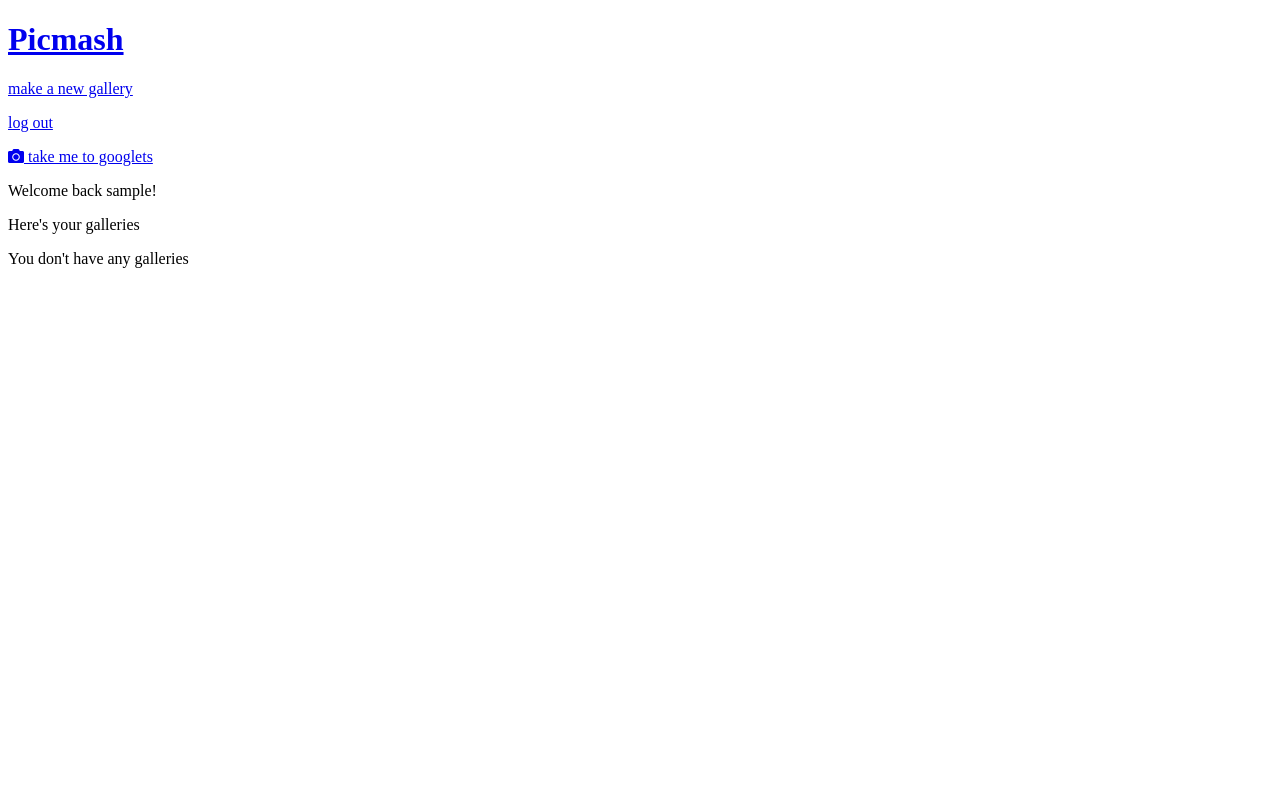
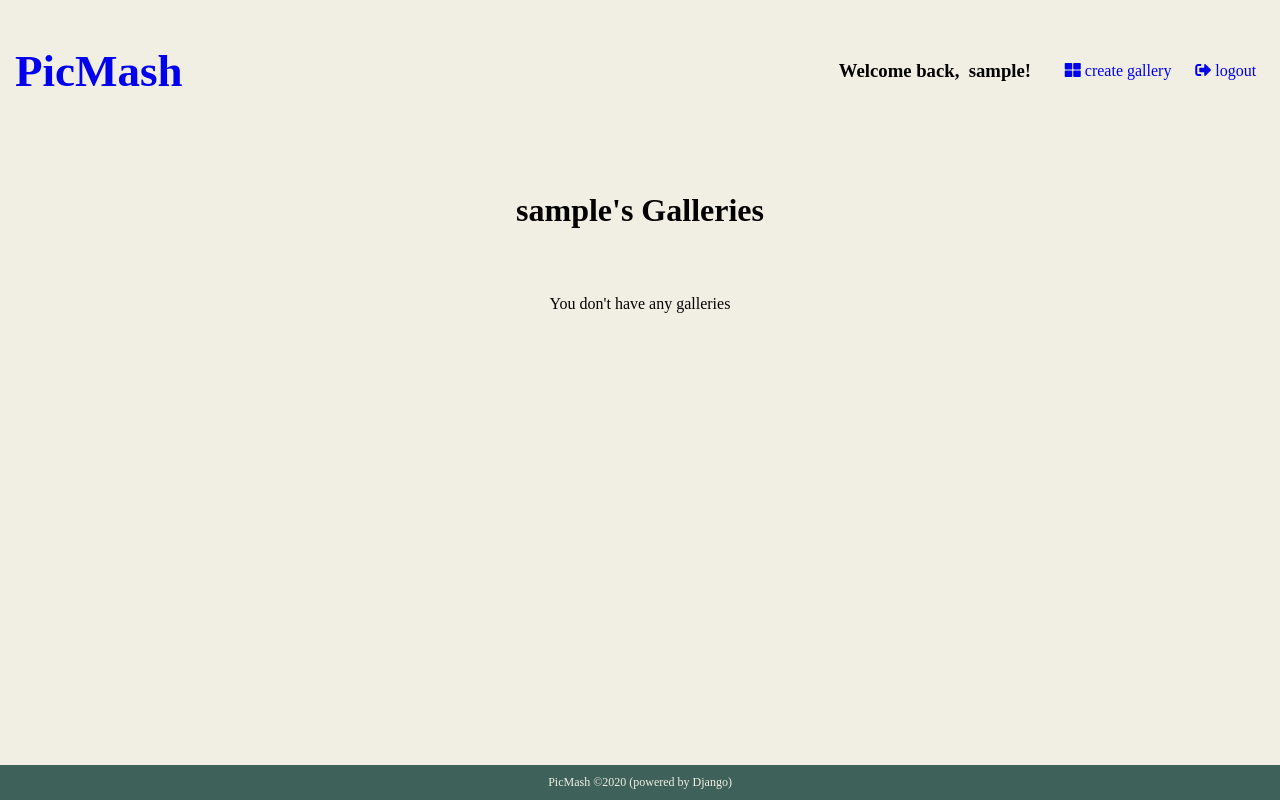
Before and after one commit to momentum-team-3/django-photo-gallery-Aaron-1453, a Django app: page / in a window 1280 px wide. Run offline with Django 3.2, Linux system fonts and the light colour scheme; the visitor is signed in with stand-in values (Sample User, id 1); data that the repository does not hold is empty; parts of the project's set-up code (start-up, migrations or seed data) failed here and were passed over; some libraries are stand-ins or nearby versions.

Commit message:
styling nearly complete

```diff
--- a/static/css/style.css
+++ b/static/css/style.css
@@ -0,0 +1,114 @@
+html, body {
+    height: 100vh;
+    margin: 0;
+    background-color: #F1EFE4;
+}
+
+body {
+    display: flex;
+    flex-direction: column;
+}
+
+a {
+    text-decoration: none;
+}
+
+img {
+    -webkit-transform:rotate(90deg);
+    -moz-transform: rotate(190deg);
+    -ms-transform: rotate(90deg);
+    -o-transform: rotate(90deg);
+    transform: rotate(90deg);
+
+}
+
+
+h1 {
+    margin-top: 50px;
+    margin-bottom: 50px;
+}
+
+footer {
+    display: flex;
+    align-items: center;
+    justify-content: center;
+    flex-shrink: 1 0 auto;
+    color:  #F1EFE4;
+    background-color: #3E6259;
+    height: 35px;
+    font-size: 12px;
+}
+
+.content {
+    display: flex;
+    flex-direction: column;
+    flex: 1 0 auto;
+    align-items: center;
+}
+
+.header {
+    display: flex;
+    flex-direction: row;
+    justify-content: space-between;
+}
+
+.header > a > p {
+    font-weight: bolder;
+    font-size: 45px;
+    padding: 0px 15px;
+}
+
+.nav-items {
+    display: flex;
+    flex-direction: row;
+    justify-content: space-evenly;
+    align-items: center;
+    width: 450px;
+}
+
+.nav-items > a {
+    margin-right: 15px;
+    text-decoration: none;
+}
+
+.nav-items > h3 {
+    margin-right: 25px;
+}
+
+/* .text {
+    display: inline-block;
+    color: #212922;
+} */
+
+.add_and_delete {
+    position: absolute;
+    top:200px;
+    left:150px;
+    color: #212922;
+}
+
+.gallery-title-list {
+    display: flex;
+    flex-direction: row;
+    justify-content: space-evenly;
+    width: 100%;
+}
+
+.gallery-img-container {
+    display: flex;
+    flex-direction: row;
+    flex-wrap: wrap;
+    justify-content: space-evenly;
+    margin: 25px 0px;
+}
+
+.gallery-img-container > a > img {
+    margin-bottom: 15px;
+}
+
+.button-container {
+    display: flex;
+    flex-direction: row;
+    justify-content: space-evenly;
+    width: 45%;
+}
--- a/templates/base.html
+++ b/templates/base.html
@@ -10,19 +10,17 @@
     {% block meta %}
     {% endblock %}
   </head>
-  <div>
-  <a href="{% url 'homepage' %}"><h1>Picmash</h1></a>
-</div>
+  <body>
   {% block navbar %}
-  <div>
-    <nav>
-      <a href = "{% url 'add_gallery' %}"><p>make a new gallery</p></a>
-      <a href = "{% url 'auth_logout' %}"><p>log out</p></a>
-      <a href="http://google.com"><i class="fas fa-camera"></i> take me to googlets</a>
-    </nav>
-  </div>
+    <div class="header">
+      <a href="{% url 'homepage' %}"><p>PicMash</p></a>
+      <nav class="nav-items">
+        <h3>Welcome back,&nbsp;&nbsp;{{ user.username }}!</h3>
+        <a href = "{% url 'add_gallery' %}"><i class="fas fa-th-large"></i>&nbsp;create gallery</a>
+        <a href = "{% url 'auth_logout' %}"><i class="fas fa-sign-out-alt"></i>&nbsp;logout</a>
+      </nav>
+    </div>
   {% endblock %}
-  <body>
     {% block content %} {% endblock %}
   </body>
 </html>
--- a/templates/homepage.html
+++ b/templates/homepage.html
@@ -11,18 +11,19 @@
 </p>
 </div>
 {% else %}
-<p>Welcome back {{ user.username }}!</p>
-<div>
-    <p>Here's your galleries</p>
-</div>
-<div>
+<div class="content">
+    <h1>{{ user.username }}'s Galleries</h1>
         {% if galleries is not None %}
+        <div class="gallery-title-list">
             {% for gallery in galleries %}
             <a href="{% url 'view_gallery' gallery_pk=gallery.pk %}">{{ gallery.title }}</a>
-    <p>{{ gallery.pk }}</p>
         {% empty %}
         <p>You don't have any galleries</p>
         {% endfor %}
         {% endif %}
+    </div>
+</div>
+
+<footer>PicMash ©2020 (powered by Django)</footer>
 {% endif %}
 {% endblock %}
--- a/templates/photo/upload_photo.html
+++ b/templates/photo/upload_photo.html
@@ -1,10 +1,10 @@
 {% extends "base.html" %}
 
 {% block content %}
-<h1>upload_photo</h1>
+<h1>Upload a picture</h1>
 <form action ="{% url 'upload_photo' gallery_pk=gallery.pk %}" method='POST' enctype="multipart/form-data">
 {% csrf_token %}
 {{ form.as_p }}
-<button type="submit">upload_photo</button>
+<button type="submit">Upload a picture</button>
 </form>
 {% endblock %}
--- a/templates/photo/view_photo.html
+++ b/templates/photo/view_photo.html
@@ -5,7 +5,6 @@
 <img src='{{ photo.image_thumbnail.url }}'/>
 <form action="{% url 'photo_comment' photo_pk=photo_pk %}" method="POST">
 {% for comment in comments %}
-    <p>{{ comment.author }}</p>
     <p>{{ comment.text }}</p>
 {% endfor %}
     {% csrf_token %}
```
Also changed, not shown: photo_gallery_aaron/views.py (+1 -6 lines), templates/gallery/view_gallery.html (+7 -7 lines). Lines whose indentation alone changed are shown as unchanged.
